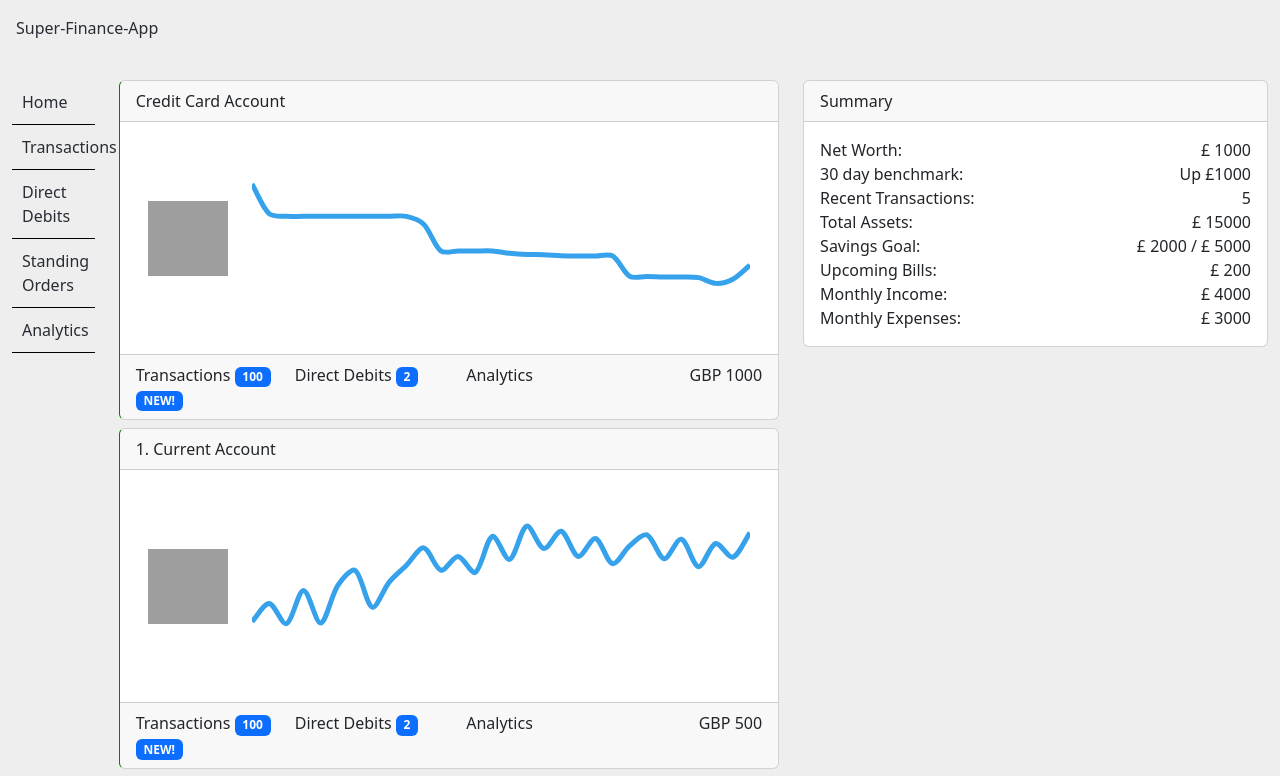
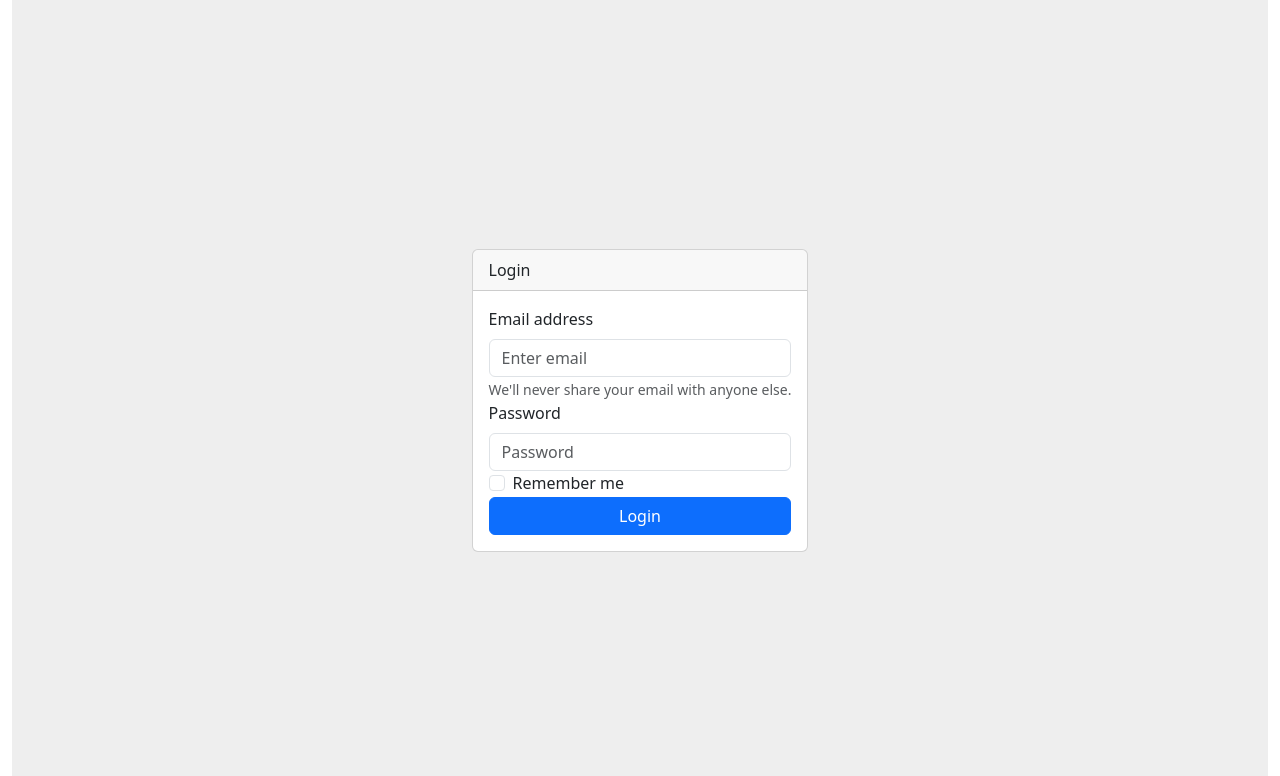
Before and after one commit to JTSG1/finance-frontend-react, a React (Create React App) app: page / in a window 1280 px wide. Shown: the top 776 px of the page. Built offline with nearby package versions, Linux system fonts and the light colour scheme; grey boxes are pictures that could not be loaded.

Commit message:
feat: added basics of getting JWTs for login

```diff
--- a/package.json
+++ b/package.json
@@ -6,6 +6,7 @@
     "@testing-library/jest-dom": "^5.17.0",
     "@testing-library/react": "^13.4.0",
     "@testing-library/user-event": "^13.5.0",
+    "axios": "^1.7.3",
     "bootstrap": "^5.3.3",
     "chart.js": "^4.4.3",
     "react": "^18.3.1",
--- a/src/App.css
+++ b/src/App.css
@@ -4,4 +4,5 @@
   background-color: rgb(238, 238, 238);
   padding:0;
   margin:0;
+  min-height: 100vh;
 }
--- a/src/App.js
+++ b/src/App.js
@@ -7,6 +7,7 @@ import NavBar from './components/NavBar/NavBar';
 import { Nav, Container, Row, Col } from 'react-bootstrap';
 import HomePage from './views/HomePage/HomePage';
 import AccountDrilldown from './views/AccountDrilldown/AccountDrilldown';
+import LoginPage from './views/LoginPage/LoginPage';
 import accountData from './data/accounts.json';
 import AccountCard from './components/AccountCard/AccountCard';
 import LeftColNav from './components/LeftColNav/LeftColNav';
@@ -25,15 +26,23 @@ function App() {
 
   let appName = "Super-Finance-App";
 
+  const [isLoggedIn, setIsLoggedIn] = useState(false);
+
+  // Function to handle login
+  const handleLogin = () => {
+    setIsLoggedIn(true);
+  };
+
   return (
 
     <Router>
+        <Container fluid>
           <div className="App">
+            {isLoggedIn ? (
+                <div>
                 <header style={ { height: '80px' } }>
                   <NavBar appName={ appName }/>
                 </header>
-
-        <Container fluid>
                 <Row>
                     <Col sm={1}>
                         <LeftColNav />
@@ -49,9 +58,13 @@ function App() {
                         </Routes>
                     </Col>
                 </Row>
+                </div>
+            ) : (
+                <LoginPage onLogin={handleLogin}/>
+            )}
+          </div>
         </Container>
 
-      </div>
     </Router>
   );
 }
--- /dev/null
+++ b/src/views/LoginPage/LoginPage.css
@@ -0,0 +1,6 @@
+.centered-container {
+    display: flex;
+    align-items: center;
+    justify-content: center;
+    min-height: 100vh;
+}
--- /dev/null
+++ b/src/views/LoginPage/LoginPage.js
@@ -0,0 +1,118 @@
+import React from 'react';
+import { Card, CardHeader, CardText, CardBody, CardFooter, Container, Form, Button } from 'react-bootstrap';
+import './LoginPage.css'; // Import your custom CSS
+import axios from 'axios';
+
+const LoginPage = ( {onLogin} ) => {
+
+    let errors = {};
+
+    const [formValues, setFormValues] = React.useState({
+        username: '',
+        password: '',
+        rememberMe: false,}
+    );
+     // Form values state
+    const [formErrors, setFormErrors] = React.useState({}); // Form errors state
+    const [isSubmitting, setIsSubmitting] = React.useState(false); // Is submitting state
+
+    const handleChange = (event) => {
+        const { name, value, type, checked } = event.target;
+        console.log(name);
+        setFormValues({
+            ...formValues,
+            [name]: type === 'checkbox' ? checked : value,
+        });
+        console.log(formValues);
+    };
+
+    // more validaition needed
+    // function needs more work
+    const handleSubmit = async (event) => {
+        event.preventDefault();
+
+        console.log(formValues);
+
+        //const errors = validate();
+        if (Object.keys(errors).length === 0) {
+            setIsSubmitting(true); // Set submitting state to true
+
+            try {
+                const response = await axios.post('http://localhost:8000/api/token/', {
+                    username: formValues.username,
+                    password: formValues.password,
+                });
+
+                const { access, refresh } = response.data; // Assuming the token is in the response data
+                localStorage.setItem('access', access); // Store JWT in localStorage
+                localStorage.setItem('refresh', refresh); // Store refresh token in localStorage
+                if (typeof onLogin === 'function') {
+                    onLogin(); // Call the onLogin function if it's valid
+                }
+            } catch (error) {
+                console.error('Login failed:', error);
+                // Handle server-side validation errors or network errors
+                if (error.response && error.response.data) {
+                    setFormErrors({ ...formErrors, server: error.response.data.message });
+                } else {
+                    setFormErrors({ ...formErrors, server: 'An unexpected error occurred' });
+                }
+            } finally {
+                setIsSubmitting(false); // Reset submitting state
+            }
+        } else {
+            //setFormErrors(errors);
+        }
+
+    }
+
+    return (
+        <Container className="centered-container">
+            <Card>
+                <CardHeader>
+                    Login
+                </CardHeader>
+                <CardBody>
+                    <CardText>
+                        <Form onSubmit={handleSubmit}>
+                            <Form.Group controlId="formBasicEmail">
+                                <Form.Label>Email address</Form.Label>
+                                <Form.Control
+                                    type="text"
+                                    name="username"
+                                    placeholder="Enter email"
+                                    value={formValues.username}
+                                    onChange={handleChange}
+                                />
+                                <Form.Text className="text-muted">
+                                    We'll never share your email with anyone else.
+                                </Form.Text>
+                            </Form.Group>
+
+                            <Form.Group controlId="formBasicPassword">
+                                <Form.Label>Password</Form.Label>
+                                <Form.Control
+                                    type="password"
+                                    name="password"
+                                    placeholder="Password"
+                                    value={formValues.password}
+                                    onChange={handleChange}
+                                />
+                            </Form.Group>
+
+                            <Form.Group controlId="formBasicCheckbox">
+                                <Form.Check type="checkbox" label="Remember me" />
+                            </Form.Group>
+
+                            <Button variant="primary" type="submit" className="w-100">
+                                Login
+                            </Button>
+                        </Form>
+                    </CardText>
+                </CardBody>
+            </Card>
+        </Container>
+    );
+}
+
+export default LoginPage;
```
Also changed, not shown: 1 other file (tests, documents, lock files or other folders). Lines whose indentation alone changed are shown as unchanged.
